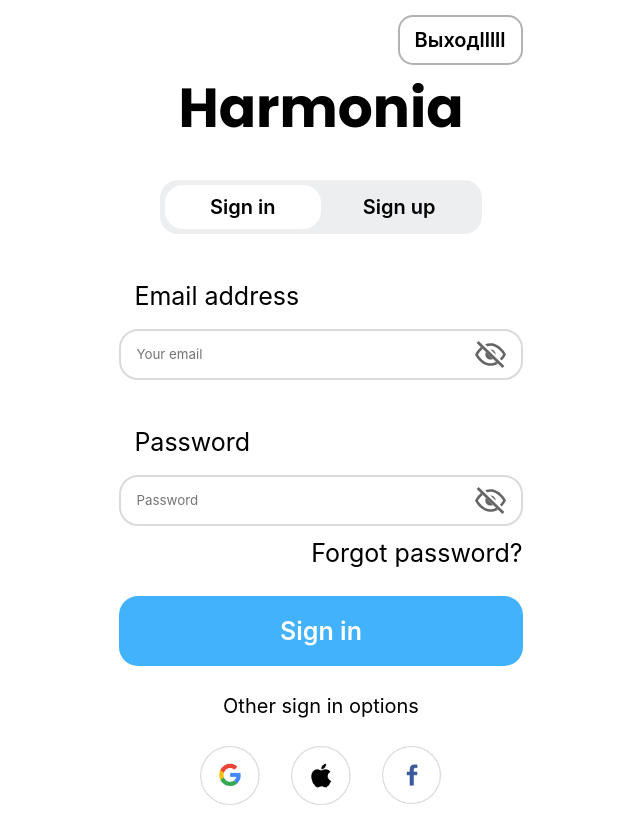
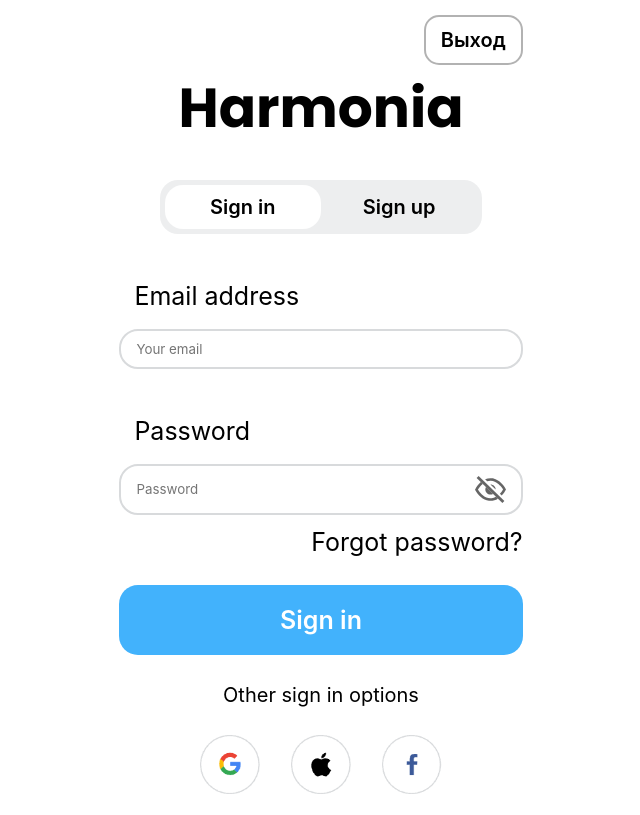
Before and after one commit to MEDOYED/harmonia, a React (Vite) app: page /signup in a window 1280 px wide. Shown: the whole page, without its empty margins (319-959 px from the left). Built offline with nearby package versions, Linux system fonts and the light colour scheme; a web font is replaced by a local one.

Commit message:
sign-up-page | corected layout and delete unnecessary eye-icon

```diff
--- a/src/components/pages/sign-up-page/sign-up-page.jsx
+++ b/src/components/pages/sign-up-page/sign-up-page.jsx
@@ -22,7 +22,7 @@ const SignUpPage = () => {
     <>
       <nav className="sign-up__nav">
         <Link className="link" to={"/"}>
-          Выходlllll
+          Выход
         </Link>
       </nav>
       <div className="sign-up">
@@ -46,7 +46,6 @@ const SignUpPage = () => {
                 <p>Email address</p>
                 <div className="sign-up__input-wrapper">
                   <input type="text" placeholder="Your email" />
-                  <img src={eyeIcon} alt="eye" />
                 </div>
               </div>
 
@@ -69,7 +68,6 @@ const SignUpPage = () => {
                 <p>Email address</p>
                 <div className="sign-up__input-wrapper">
                   <input type="text" placeholder="Your email" />
-                  <img src={eyeIcon} alt="eye" />
                 </div>
               </div>
 
```
